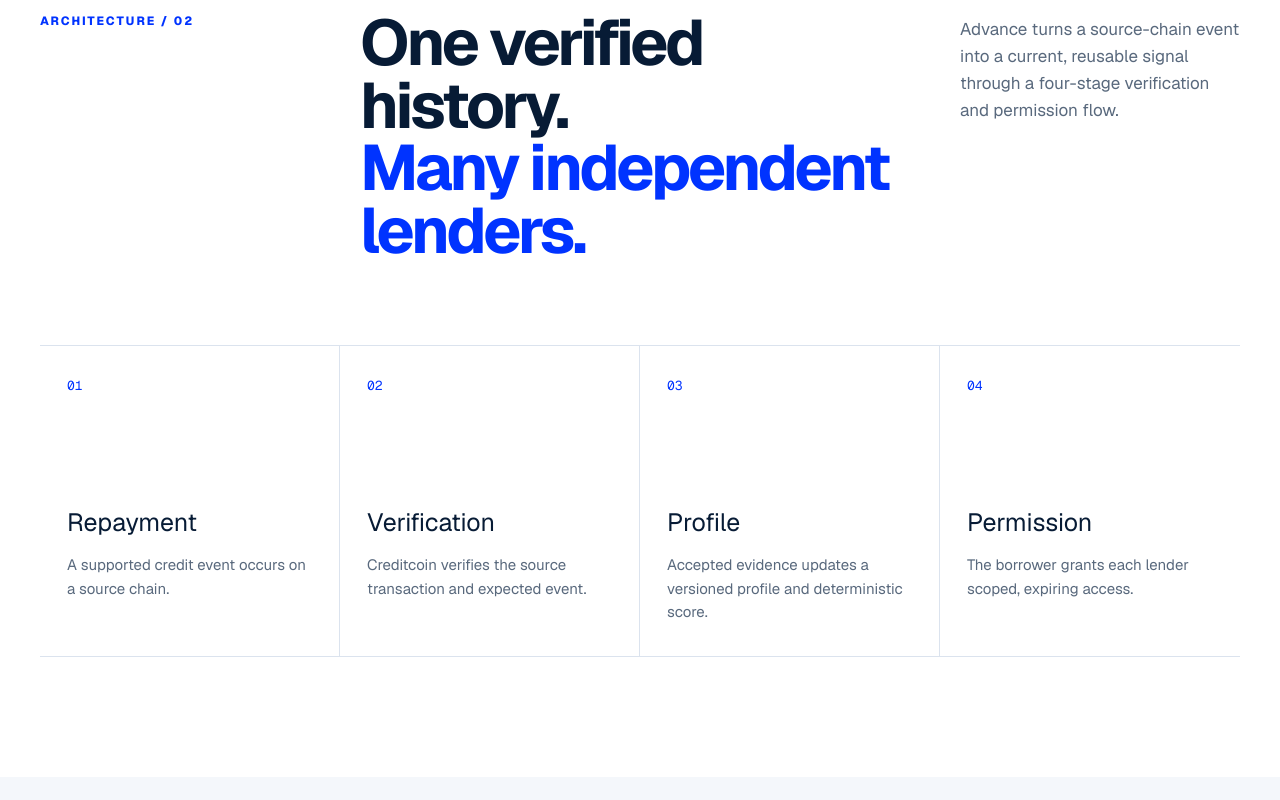
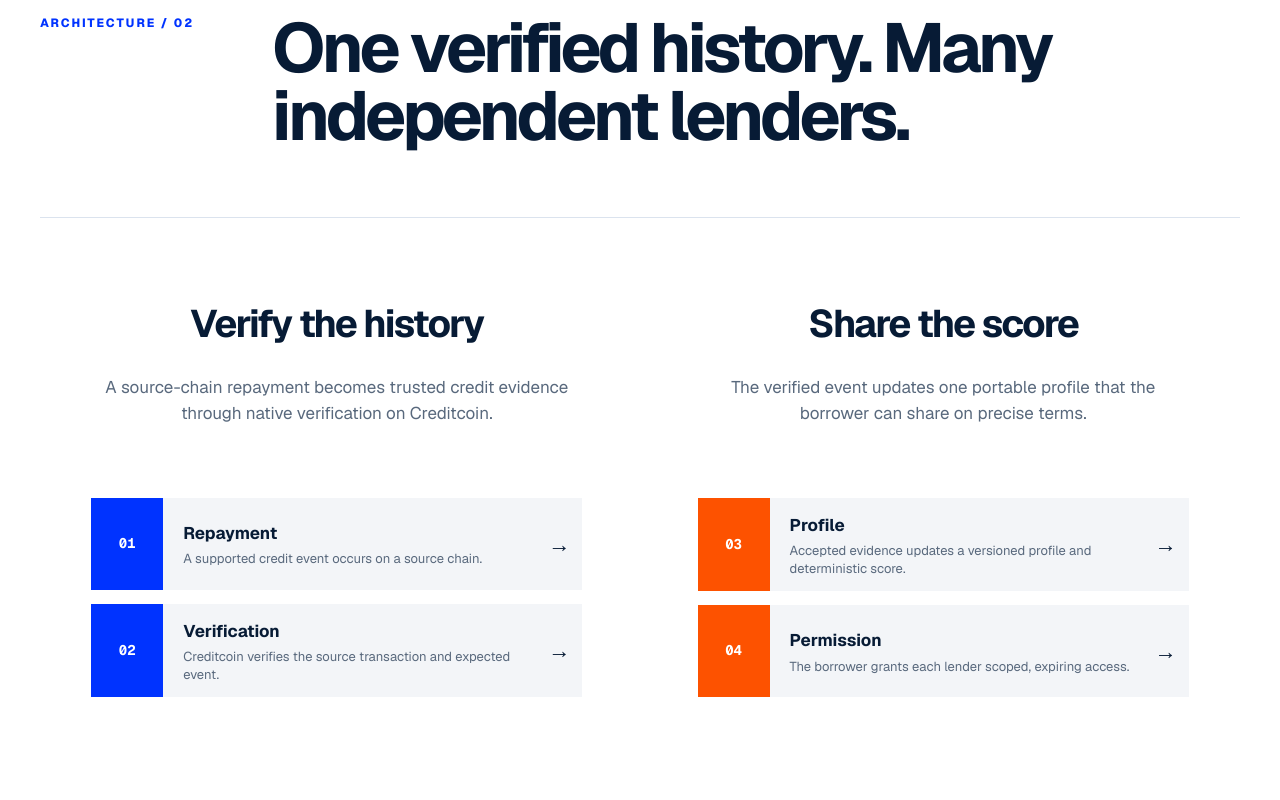
Before and after one commit to OutstandingVick/advance, a Next.js app in the folder app/: page / in a window 1280 px wide. Shown: the part 1720-2520 px from the top of the page. Built offline with nearby package versions, Linux system fonts and the light colour scheme.

Commit message:
feat(site): redesign architecture as editorial process columns

```diff
--- a/app/app/landing-v2.css
+++ b/app/app/landing-v2.css
@@ -992,6 +992,147 @@
   }
 }
 
+/* Architecture: two editorial service columns with explicit protocol steps. */
+.architecture {
+  padding: 122px max(40px, calc((100vw - 1260px) /2)) 132px;
+  background: #fff;
+}
+.architecture-heading {
+  display: grid;
+  grid-template-columns: 180px minmax(0, 1fr);
+  gap: 52px;
+  padding-bottom: 68px;
+  border-bottom: 1px solid var(--line);
+}
+.architecture-heading h2 {
+  max-width: 930px;
+  margin: 0;
+  color: var(--navy);
+  font-size: clamp(48px, 5.4vw, 80px);
+  font-weight: 680;
+  letter-spacing: -0.055em;
+  line-height: 0.98;
+}
+.architecture-columns {
+  display: grid;
+  grid-template-columns: 1fr 1fr;
+  gap: clamp(60px, 9vw, 150px);
+  padding: 76px clamp(0px, 4vw, 68px) 0;
+}
+.architecture-column {
+  text-align: center;
+}
+.architecture-column > h3 {
+  margin: 0;
+  color: var(--navy);
+  font-size: clamp(34px, 3vw, 48px);
+  font-weight: 620;
+  letter-spacing: -0.045em;
+}
+.architecture-column > p {
+  max-width: 520px;
+  min-height: 78px;
+  margin: 20px auto 46px;
+  color: var(--muted);
+  font-size: 17px;
+  line-height: 1.55;
+}
+.architecture-rows {
+  display: grid;
+  gap: 14px;
+}
+.architecture-rows > div {
+  display: grid;
+  grid-template-columns: 72px minmax(0, 1fr) 34px;
+  align-items: center;
+  min-height: 92px;
+  text-align: left;
+  background: #f3f5f8;
+  transition:
+    background-color 0.15s,
+    color 0.15s,
+    transform 0.15s;
+}
+.architecture-rows > div:hover {
+  background: #edf1ff;
+  transform: translateX(3px);
+}
+.architecture-rows > div > span {
+  align-self: stretch;
+  display: grid;
+  place-items: center;
+  background: var(--blue);
+  color: #fff;
+  font-family: var(--font-geist-mono);
+  font-size: 14px;
+  font-weight: 700;
+}
+.architecture-rows p {
+  margin: 0;
+  padding: 14px 20px;
+}
+.architecture-rows strong,
+.architecture-rows small {
+  display: block;
+}
+.architecture-rows strong {
+  color: var(--navy);
+  font-size: 17px;
+}
+.architecture-rows small {
+  margin-top: 4px;
+  color: var(--muted);
+  font-size: 13px;
+  line-height: 1.35;
+}
+.architecture-rows b {
+  color: var(--navy);
+  font-size: 22px;
+  font-weight: 400;
+}
+.architecture-column:last-child .architecture-rows > div > span {
+  background: var(--orange);
+}
+@media (max-width: 900px) {
+  .architecture-heading {
+    grid-template-columns: 1fr;
+    gap: 20px;
+  }
+  .architecture-columns {
+    gap: 34px;
+    padding-inline: 0;
+  }
+  .architecture-column > p {
+    min-height: 104px;
+  }
+}
+@media (max-width: 720px) {
+  .architecture {
+    padding: 76px 20px 82px;
+  }
+  .architecture-heading {
+    padding-bottom: 42px;
+  }
+  .architecture-heading h2 {
+    font-size: 43px;
+  }
+  .architecture-columns {
+    grid-template-columns: 1fr;
+    gap: 70px;
+    padding-top: 52px;
+  }
+  .architecture-column > p {
+    min-height: 0;
+    margin-bottom: 30px;
+  }
+  .architecture-rows > div {
+    grid-template-columns: 58px minmax(0, 1fr) 28px;
+  }
+  .architecture-rows p {
+    padding-inline: 14px;
+  }
+}
+
 /* Hero art direction: oversized identity, centered guardian, restrained product proof. */
 .site-header {
   position: absolute;
--- a/app/components/landing/landing-page.tsx
+++ b/app/components/landing/landing-page.tsx
@@ -209,26 +209,51 @@ export function LandingPage() {
           className="architecture"
           aria-labelledby="architecture-title"
         >
-          <div className="section-heading">
+          <header className="architecture-heading">
             <p className="section-index">Architecture / 02</p>
             <h2 id="architecture-title">
-              One verified history.
-              <br />
-              <span>Many independent lenders.</span>
+              One verified history. Many independent lenders.
             </h2>
-            <p>
-              Advance turns a source-chain event into a current, reusable signal
-              through a four-stage verification and permission flow.
-            </p>
-          </div>
-          <div className="stage-grid">
-            {stages.map(([n, t, d]) => (
-              <article key={n}>
-                <span>{n}</span>
-                <h3>{t}</h3>
-                <p>{d}</p>
-              </article>
-            ))}
+          </header>
+          <div className="architecture-columns">
+            <article className="architecture-column">
+              <h3>Verify the history</h3>
+              <p>
+                A source-chain repayment becomes trusted credit evidence through
+                native verification on Creditcoin.
+              </p>
+              <div className="architecture-rows">
+                {stages.slice(0, 2).map(([n, t, d]) => (
+                  <div key={n}>
+                    <span>{n}</span>
+                    <p>
+                      <strong>{t}</strong>
+                      <small>{d}</small>
+                    </p>
+                    <b aria-hidden="true">→</b>
+                  </div>
+                ))}
+              </div>
+            </article>
+            <article className="architecture-column">
+              <h3>Share the score</h3>
+              <p>
+                The verified event updates one portable profile that the
+                borrower can share on precise terms.
+              </p>
+              <div className="architecture-rows">
+                {stages.slice(2).map(([n, t, d]) => (
+                  <div key={n}>
+                    <span>{n}</span>
+                    <p>
+                      <strong>{t}</strong>
+                      <small>{d}</small>
+                    </p>
+                    <b aria-hidden="true">→</b>
+                  </div>
+                ))}
+              </div>
+            </article>
           </div>
         </section>
 
```
